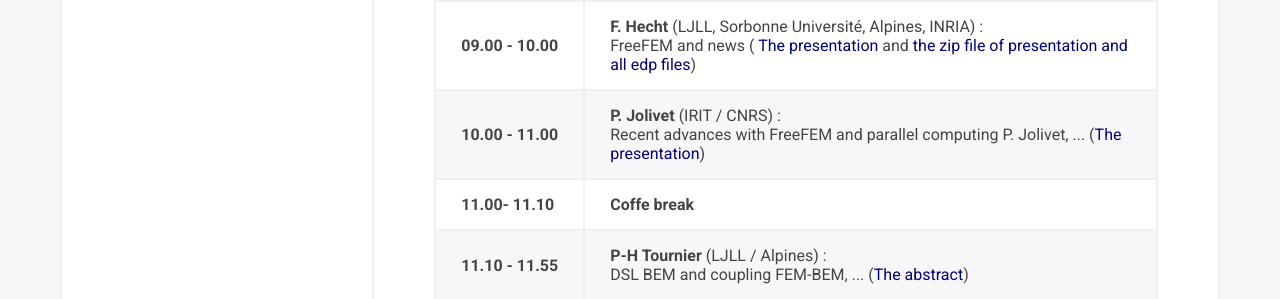
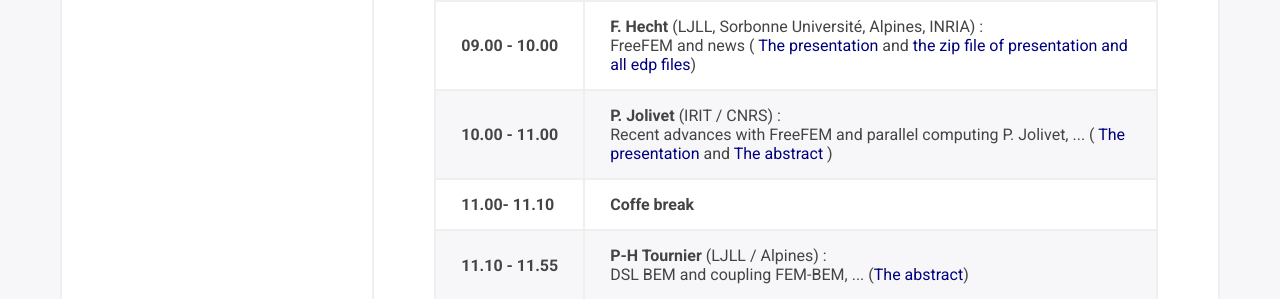
Before and after one commit to FreeFem/FreeFem-website, a Jekyll site: the page built from ffdays.md, in a window 1280 px wide and 900 px high, scrolled down 1047 px. Shown: the part 116-415 px from the top of the window. Built offline with Jekyll 4.4.1, drawn with Linux system fonts in a browser that asks for light colours.

Commit message:
add presentation of P. Jolivet

```diff
--- a/_layouts/ffdays.html
+++ b/_layouts/ffdays.html
@@ -66,7 +66,10 @@
     		    <strong>P. Jolivet</strong> (IRIT / CNRS) :
     		<br>
 
-      Recent advances with FreeFEM and parallel computing P. Jolivet, ... (<a href="https://github.com/FreeFem/FreeFem-days/raw/master/2020/slides/PJ.pdf"  target="_blank">The presentation</a>)
+      Recent advances with FreeFEM and parallel computing P. Jolivet, ... (<a href=" http://jolivet.perso.enseeiht.fr/FreeFem-tutorial/2020.pdf">
+	      The presentation</a> and
+      <a href="https://github.com/FreeFem/FreeFem-days/raw/master/2020/slides/PJ.pdf">The abstract</a>
+       )
    </td>
 </tr>
 
```
